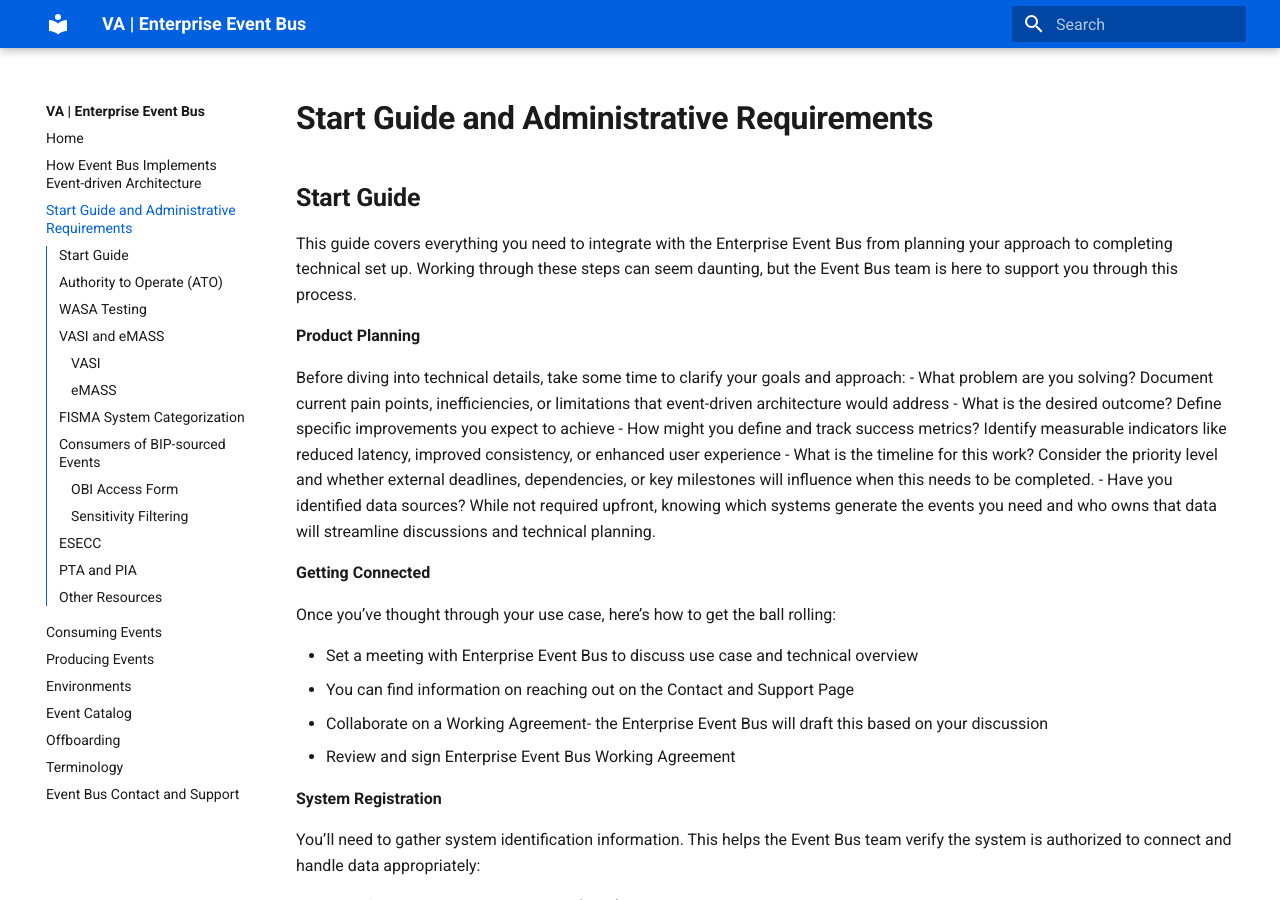
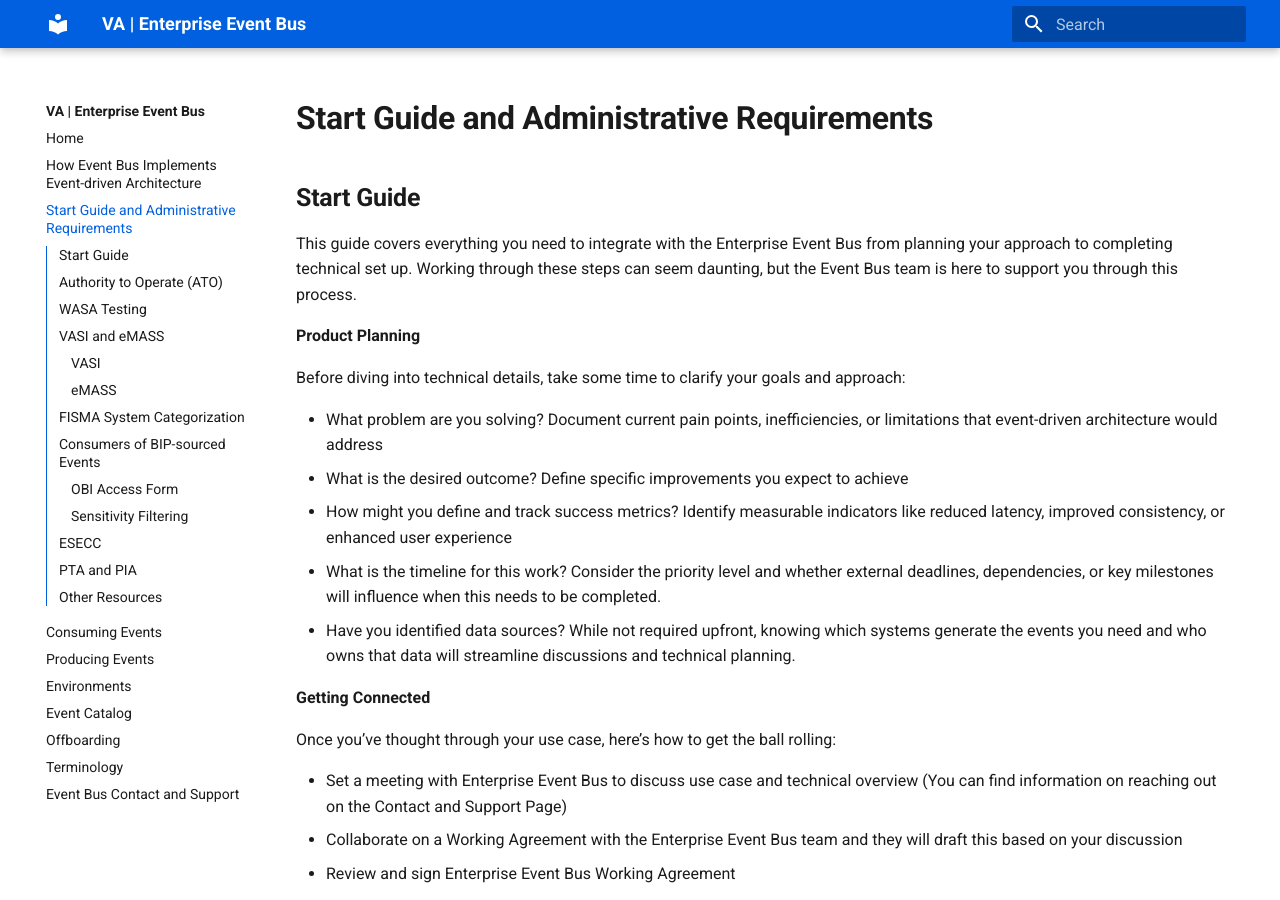
Before and after one commit to department-of-veterans-affairs/ves-event-bus-developer-portal, an MkDocs documentation site: the page built from docs/administrative-requirements.md, in a window 1280 px wide and 900 px high. Built offline with MkDocs 1.6.1 and Material for MkDocs 9.7.7, drawn with Linux system fonts in a browser that asks for light colours.

Commit message:
Update administrative-requirements.md
Format changes

```diff
--- a/docs/administrative-requirements.md
+++ b/docs/administrative-requirements.md
@@ -10,6 +10,7 @@
 **Product Planning**
 
 Before diving into technical details, take some time to clarify your goals and approach:
+
 - What problem are you solving? Document current pain points, inefficiencies, or limitations that event-driven architecture would address
 - What is the desired outcome? Define specific improvements you expect to achieve
 - How might you define and track success metrics? Identify measurable indicators like reduced latency, improved consistency, or enhanced user experience
@@ -20,9 +21,8 @@
 
 Once you’ve thought through your use case, here’s how to get the ball rolling:
 
-- Set a meeting with Enterprise Event Bus to discuss use case and technical overview
-  - You can find information on reaching out on the Contact and Support Page
-- Collaborate on a Working Agreement- the Enterprise Event Bus will draft this based on your discussion
+- Set a meeting with Enterprise Event Bus to discuss use case and technical overview (You can find information on reaching out on the Contact and Support Page)
+- Collaborate on a Working Agreement with the Enterprise Event Bus team and they will draft this based on your discussion
 - Review and sign Enterprise Event Bus Working Agreement
 
 **System Registration**
```
